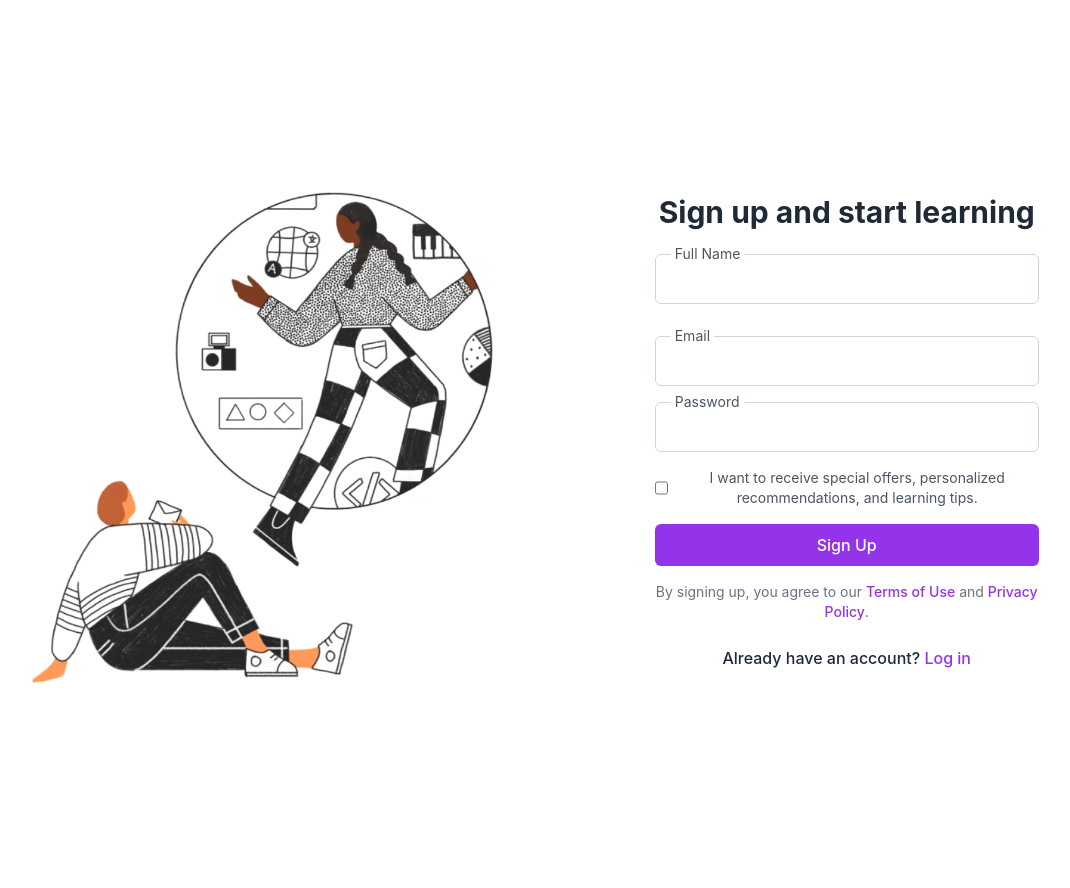
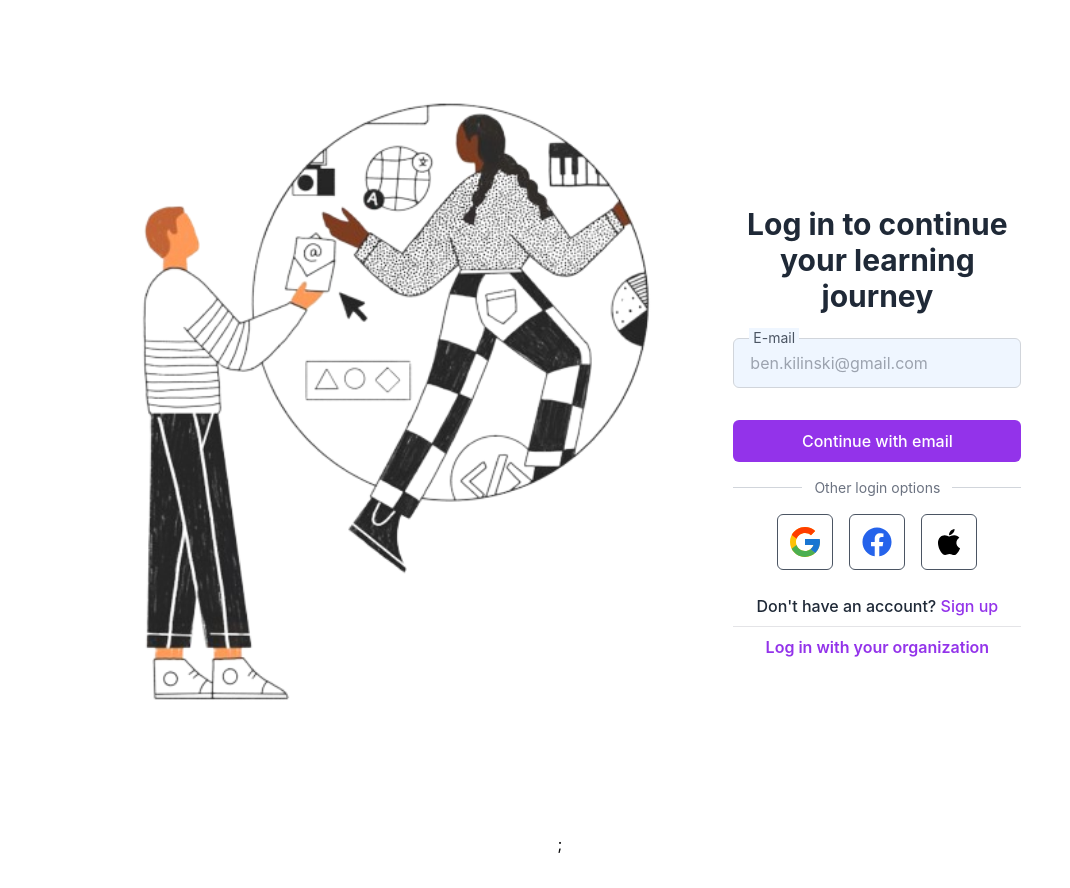
Before and after one commit to YosefHayim/Udemy-Clone-Ron-Ben-IITC-2025, a React (Vite) app in the folder client/: page /login in a window 1280 px wide. Shown: the whole page, without its empty margins (80-1150 px from the left). Before the commit the page ends 864 px from the top, so only its background shows below. Built offline with nearby package versions, Linux system fonts and the light colour scheme.

Commit message:
create routes

```diff
--- a/client/package.json
+++ b/client/package.json
@@ -20,6 +20,7 @@
     "react": "^18.3.1",
     "react-dom": "^18.3.1",
     "react-icons": "^5.4.0",
+    "react-router-dom": "^7.1.1",
     "tailwind-merge": "^2.6.0",
     "tailwindcss-animate": "^1.0.7"
   },
--- a/client/src/App.tsx
+++ b/client/src/App.tsx
@@ -1,13 +1,13 @@
 // import LoginPage from './pages/LoginPage'
 import './App.css'
-import SignUp from './components/ui/Signup'
+import AppRoutes from './routes/AppRoutes'
 
 function App() {
 
   return (
     <>
-      <SignUp />
-    </>
+   <AppRoutes />;
+  </>
   )
 }
 
--- a/client/src/components/ui/Login.tsx
+++ b/client/src/components/ui/Login.tsx
@@ -1,4 +1,4 @@
-import illustration from '../../assets/images/image.png';
+import illustration from '../../assets/images/login.png';
 import { FcGoogle } from "react-icons/fc";
 import { FaFacebook } from "react-icons/fa";
 import { FaApple } from "react-icons/fa";
--- /dev/null
+++ b/client/src/pages/NotFound.tsx
@@ -0,0 +1,13 @@
+import React from 'react';
+import { Link } from 'react-router-dom';
+
+const NotFound: React.FC = () => {
+  return (
+    <div>
+      <h1>404 - Page Not Found</h1>
+      <Link to="/">Go Back Home</Link>
+    </div>
+  );
+};
+
+export default NotFound;
--- /dev/null
+++ b/client/src/routes/AppRoutes.tsx
@@ -0,0 +1,20 @@
+import React from 'react';
+import { BrowserRouter as Router, Routes, Route } from 'react-router-dom';
+import Login from '../pages/LoginPage';
+import Signup from '../pages/SignupPage';
+import NotFound from '../pages/NotFound';
+
+
+const AppRoutes: React.FC = () => {
+  return (
+    <Router>
+        <Routes>
+          <Route path="/Signup" element={<Signup />} />
+          <Route path="/login" element={<Login />} />
+          <Route path="*" element={<NotFound />} />
+        </Routes>
+    </Router>
+  );
+};
+
+export default AppRoutes;
```
Also changed, not shown: 1 other file (tests, documents, lock files or other folders).
